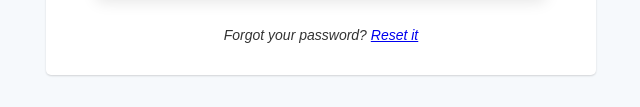
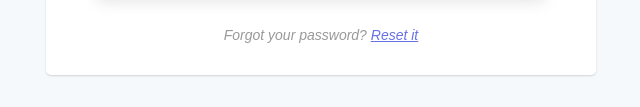
Before and after one commit to MbaziiraRonald/Payhip_login_clone, a plain HTML site: page index.html in a window 1280 px wide. Shown: the part 561-668 px from the top of the page, without its empty margins (319-959 px from the left). Drawn offline with Linux system fonts and the light colour scheme.

Commit message:
worked on the color of the forgot password text and link

```diff
--- a/login.css
+++ b/login.css
@@ -118,6 +118,11 @@ button {
 
 .forgot-password {
   align-self: center;
+  color: #999999;
+}
+
+.forgot-password a {
+    color: #6772e5;
 }
 
 .submit-button::after {
```
